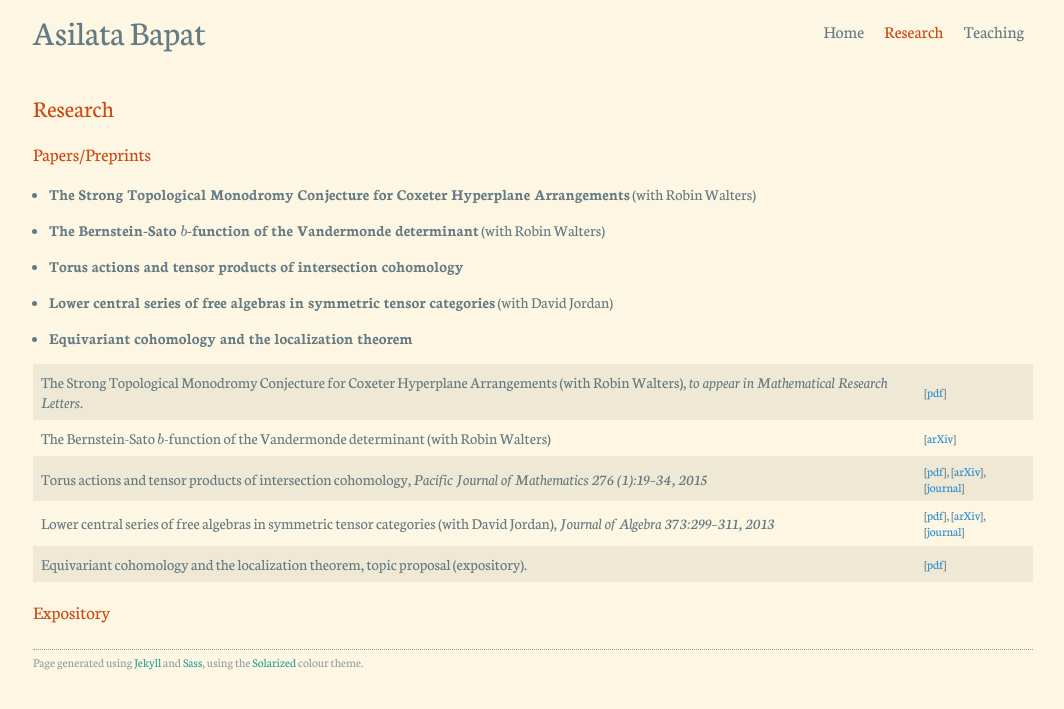
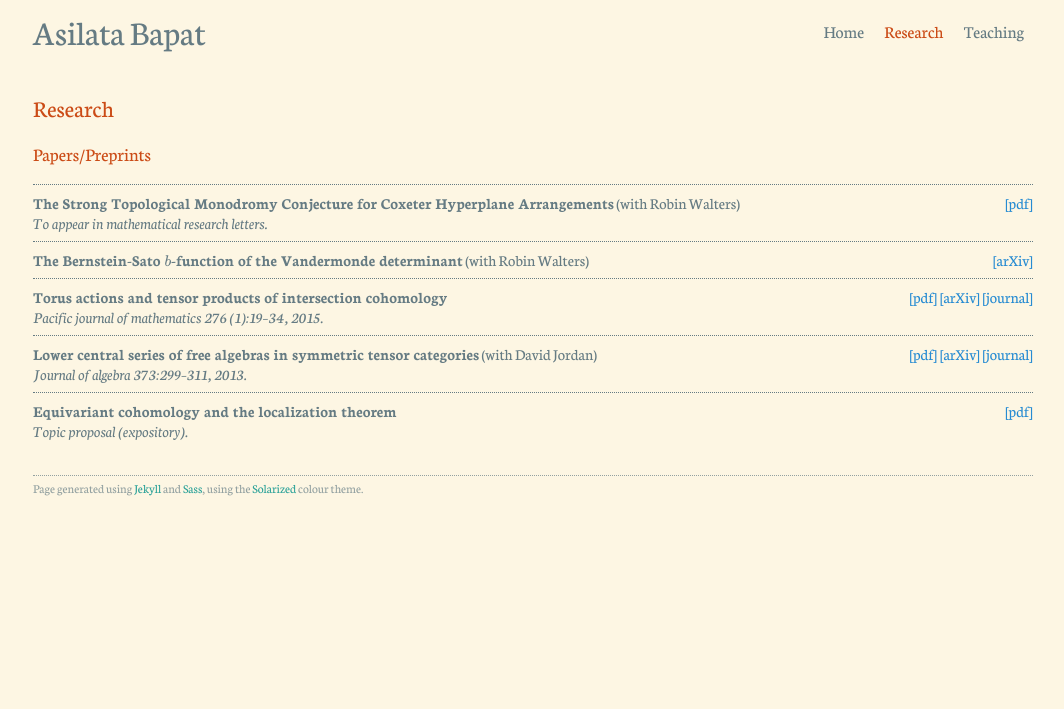
Before and after one commit to dongmouren0/dongmouren.github.io, a Jekyll site: the page built from research/index.md, in a window 1280 px wide. Shown: the top 709 px of the page, without its empty margins (107-1171 px from the left). Built offline with Jekyll 4.4.1, drawn with Linux system fonts in a browser that asks for light colours; formulas are drawn with MathJax 3.

Commit message:
Started modifying layout? With data dir.

```diff
--- a/_layouts/default.html
+++ b/_layouts/default.html
@@ -3,7 +3,6 @@
     {% include head.html %}
 
     <body>
-
         {% include header.html %}
 
         {{ content }}
--- a/_sass/_colours.scss
+++ b/_sass/_colours.scss
@@ -76,6 +76,12 @@
         a, a:active, a:visited { color: $link-faded; }
     }
 
+    .papers {
+        ul {
+            background: $bg-faded;
+        }
+    }
+
     .bibliography, .classplan {
       @include alternate-rows($bg-faded);
     }
--- a/css/stylesheet.scss
+++ b/css/stylesheet.scss
@@ -27,6 +27,9 @@ $body-font: Neuton;
         }
         .intro {
           flex-direction: row-reverse;
+        }
+        .papers {
+            flex-direction: row;
         }
     }
 }
@@ -85,6 +88,19 @@ ol {
             border-top: 0.1em solid;
             border-bottom: 0.1em solid;
         }
+    }
+}
+
+.papers {
+    padding: 0em;
+    margin: 0em;
+    border-top: dotted 0.1em;
+    display: flex;
+    flex-direction: column;
+    justify-content: space-between;
+    p {
+        padding: 0em;
+        margin: 0.5em 0em;
     }
 }
 
--- a/research/index.md
+++ b/research/index.md
@@ -9,8 +9,15 @@ navigation_weight: 2
 ### Papers/Preprints
 
 {% for paper in site.data.papers %}
-* **{{ paper.title}}**{% if paper.with %} (with {{ paper.with }}){% endif %}
+<div class="papers">
+**{{ paper.title }}**{% if paper.with %} (with {{ paper.with }}){% endif %}{% if paper.comment %}<br/> *{{ paper.comment | capitalize }}.*{% endif %}
+
+{% for link in paper.links %} [\[{{ link[0] }}\]]({{ link[1] }}) {% endfor %}
+</div>
 {% endfor %}
+
+
+<!--
 
 <div class="bibliography">
 
@@ -24,3 +31,5 @@ navigation_weight: 2
 </div>
 
 ### Expository
+
+-->
```
Also changed, not shown: _data/papers.yml (+14 -9 lines).
